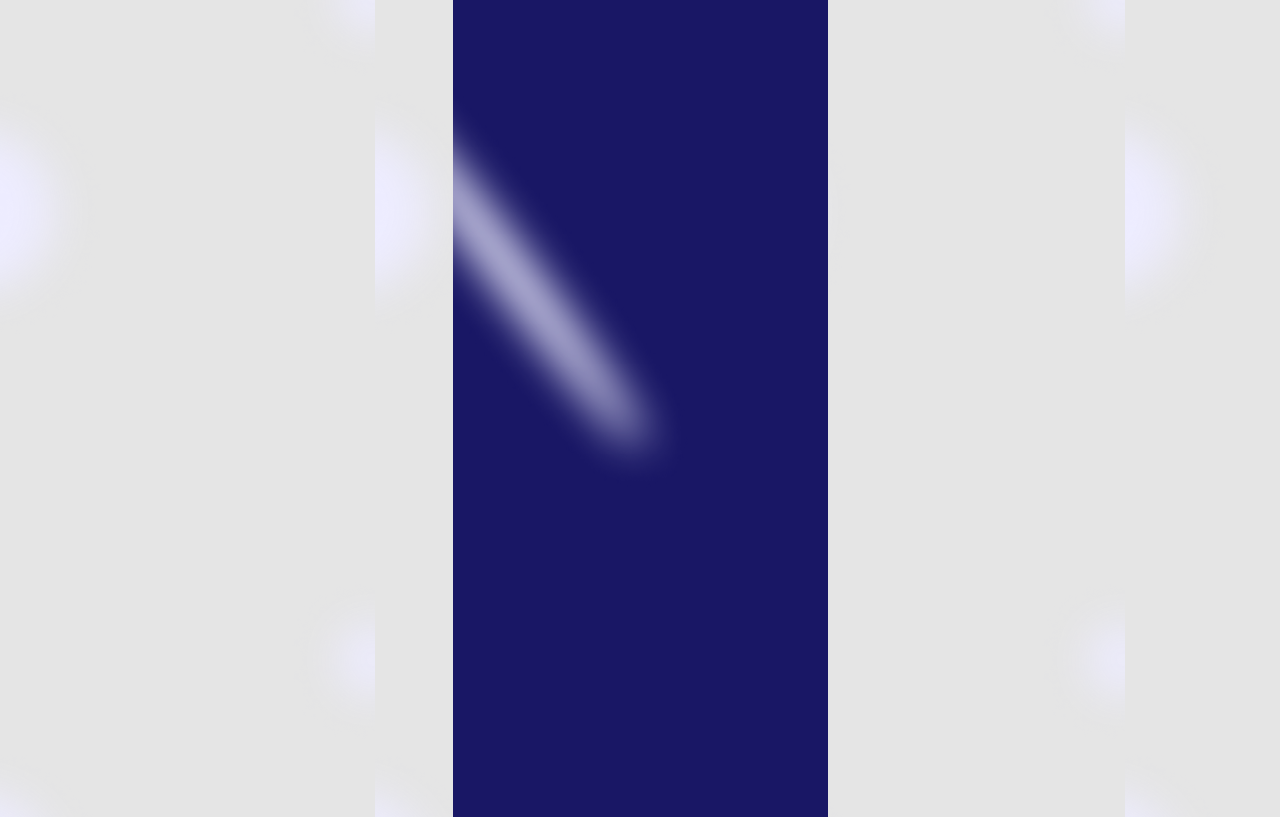
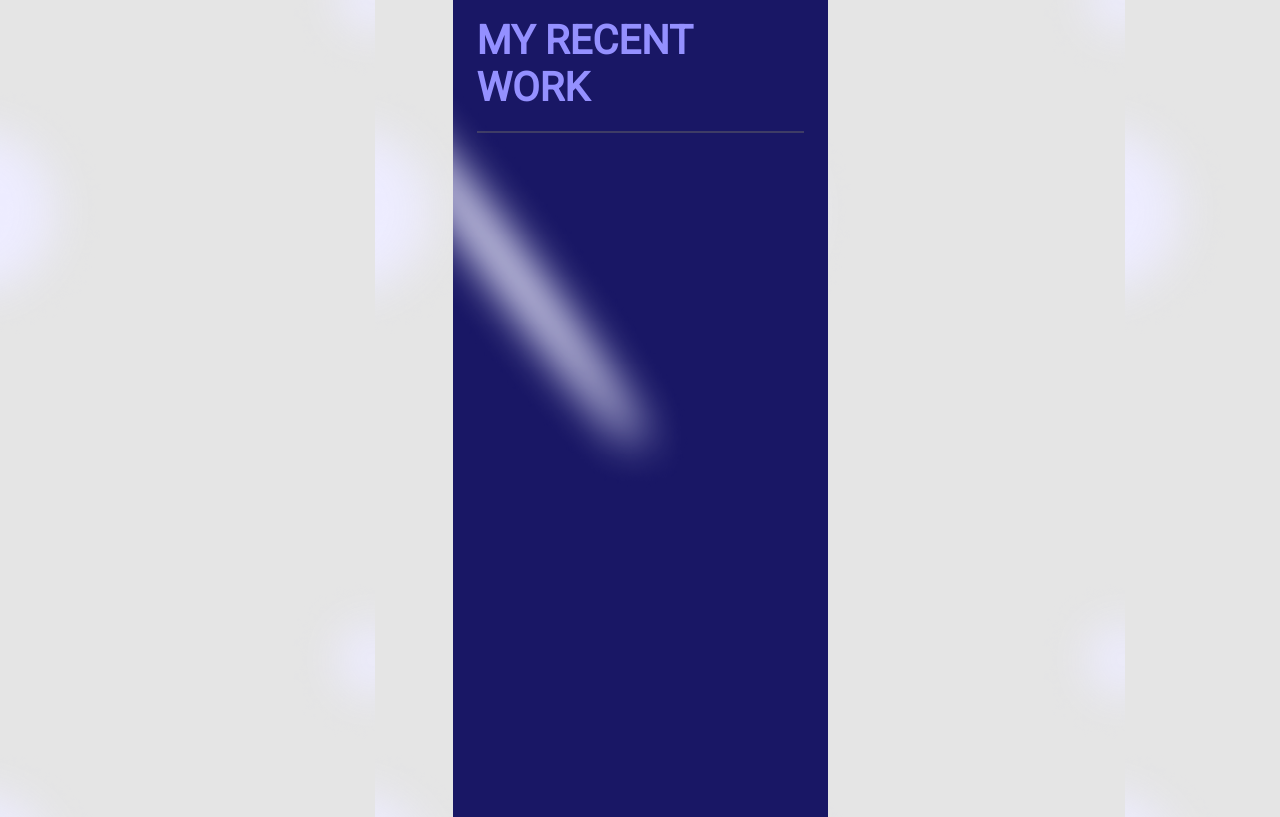
Before and after one commit to sushen/Soma-portfolio, a website: page Index.html in a window 1280 px wide. Shown: the part 1245-2062 px from the top of the page. Drawn offline with Linux system fonts and the light colour scheme.

Commit message:
Add the heading and horizontal rule with style for font and size

```diff
--- a/Index.html
+++ b/Index.html
@@ -94,7 +94,10 @@
         </section>
         <article class="work-list-article">
           <div class="wl-inner-cont">
-
+            <section>
+              <h1 class="my-work" id="my-work">MY RECENT WORK</h1>
+              <img src="image/work-divider.png" class="img-workDivider" alt="divider image">
+          </section>
           </div>
         </article>
       </main>
--- a/stylesheet.css
+++ b/stylesheet.css
@@ -184,3 +184,17 @@ hr {
   background-repeat: no-repeat;
   background-size: 375px 2617.21px;
 }
+
+.my-work {
+  width: 327px;
+  margin: auto;
+  font-size: 40px;
+  color: #9490ff;
+  padding-bottom: 20px;
+}
+
+.img-workDivider {
+  display: block;
+  width: 327px;
+  margin: auto;
+}
```
